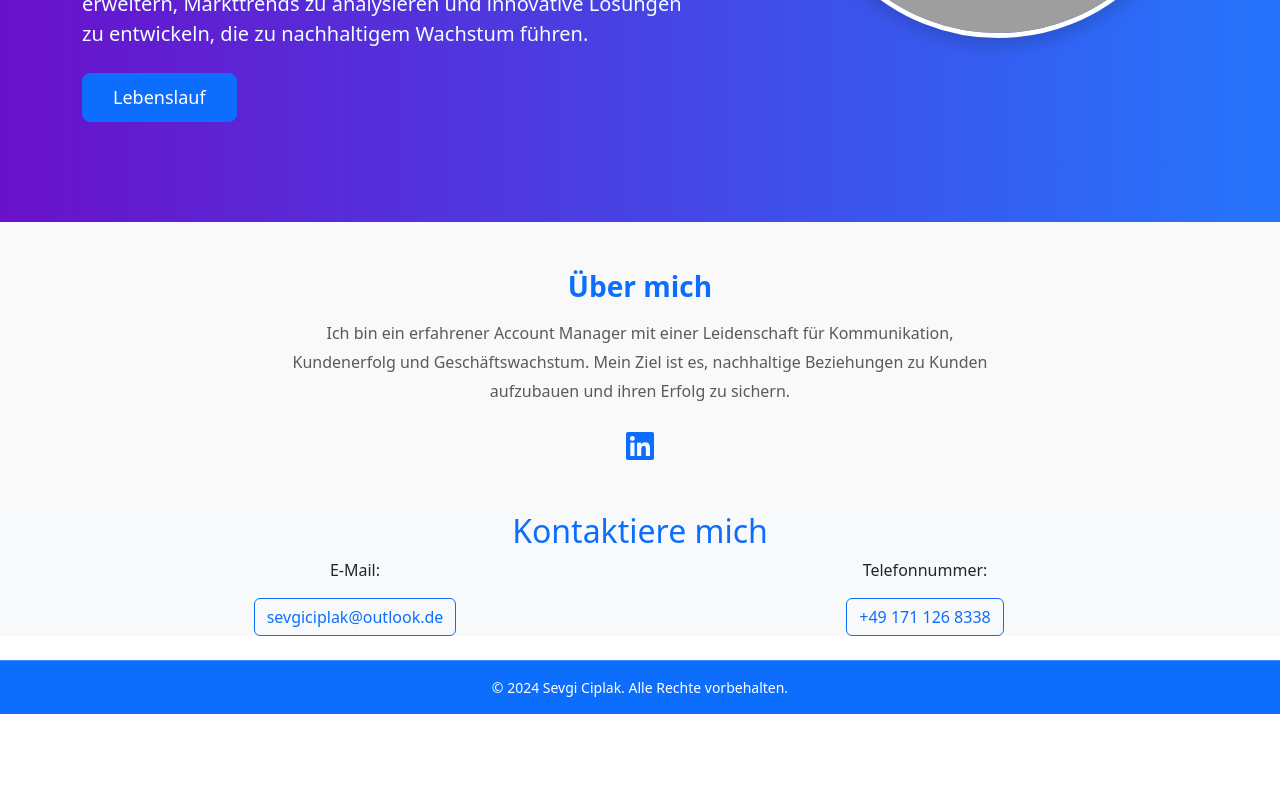
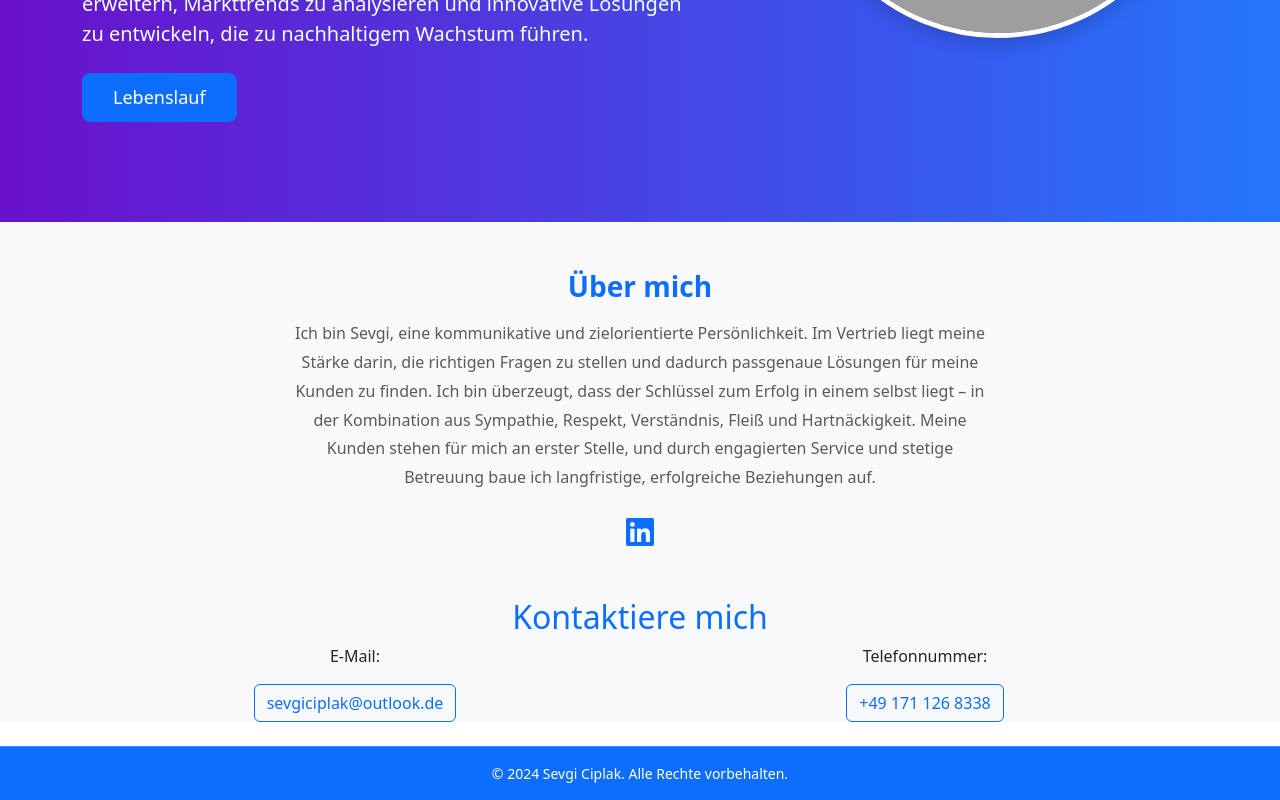
Before and after one commit to cagdasciplakk/resume-site-template, a Vue app: page / in a window 1280 px wide. Shown: the part 601-1401 px from the top of the page. Before the commit the page ends 1315 px from the top, so only its background shows below. Built offline with nearby package versions, Linux system fonts and the light colour scheme; grey boxes are pictures that could not be loaded.

Commit message:
edited about message

```diff
--- a/src/components/HomePage.vue
+++ b/src/components/HomePage.vue
@@ -38,10 +38,11 @@
       <div class="container">
         <h2 class="text-primary text-center">Über mich</h2>
         <p class="text-muted text-center mt-3 mx-auto" style="max-width: 700px;">
-          Ich bin ein erfahrener Account Manager mit einer Leidenschaft für
-          Kommunikation, Kundenerfolg und Geschäftswachstum. Mein Ziel ist es,
-          nachhaltige Beziehungen zu Kunden aufzubauen und ihren Erfolg zu
-          sichern.
+          Ich bin Sevgi, eine kommunikative und zielorientierte Persönlichkeit. Im Vertrieb liegt meine Stärke darin,
+           die richtigen Fragen zu stellen und dadurch passgenaue Lösungen für meine Kunden zu finden. Ich bin überzeugt,
+            dass der Schlüssel zum Erfolg in einem selbst liegt – in der Kombination aus Sympathie, Respekt, Verständnis,
+             Fleiß und Hartnäckigkeit. Meine Kunden stehen für mich an erster Stelle,
+           und durch engagierten Service und stetige Betreuung baue ich langfristige, erfolgreiche Beziehungen auf.
         </p>
         <div class="social-icons mt-4 text-center">
           <a href="https://de.linkedin.com/in/sevgi-ciplak-736412293"  target="_blank" class="text-primary mx-2"><i class="fab fa-linkedin fa-2x"></i></a>
```
